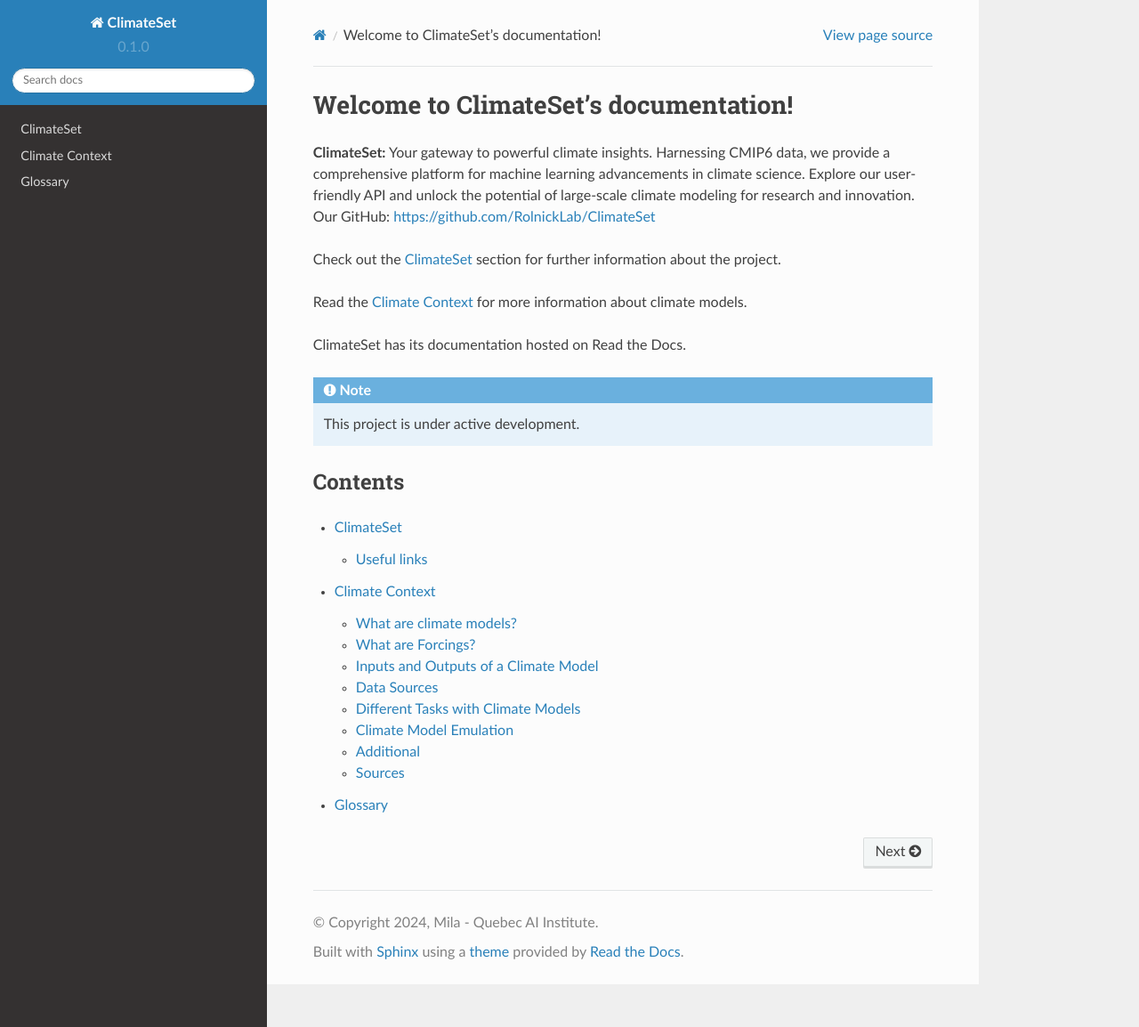
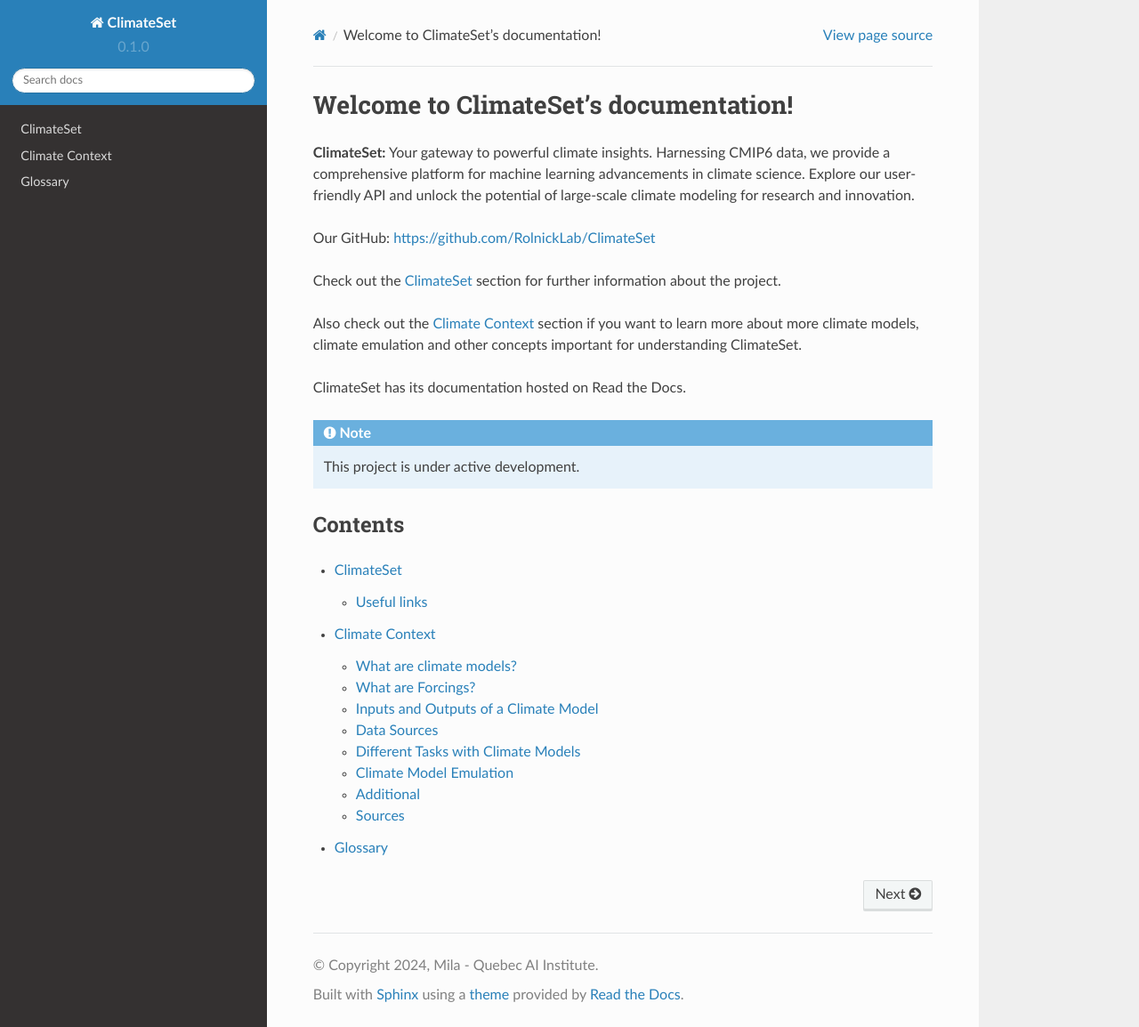
Before and after one commit to IlijaTrajkovic/ClimateSet, a Sphinx documentation site: the page built from docs/source/index.rst, in a window 1280 px wide and 1154 px high. Shown: the whole window at 89% size. Built offline with Sphinx 7.4.7 and the Read the Docs theme 2.0.0, drawn with Linux system fonts in a browser that asks for light colours.

Commit message:
edit home page

```diff
--- a/docs/source/index.rst
+++ b/docs/source/index.rst
@@ -2,11 +2,12 @@
 ========================================
 
 **ClimateSet:** Your gateway to powerful climate insights. Harnessing CMIP6 data, we provide a comprehensive platform for machine learning advancements in climate science. Explore our user-friendly API and unlock the potential of large-scale climate modeling for research and innovation.
+
 Our GitHub: https://github.com/RolnickLab/ClimateSet
 
 Check out the :doc:`climateset` section for further information about the project.
 
-Read the :doc:`climatecontext` for more information about climate models.
+Also check out the :doc:`climatecontext` section if you want to learn more about more climate models, climate emulation and other concepts important for understanding ClimateSet.
 
 ClimateSet has its documentation hosted on Read the Docs.
 
```
